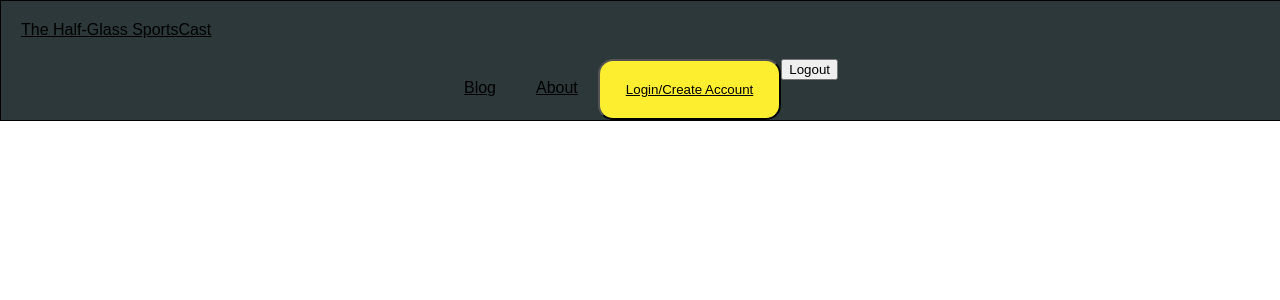
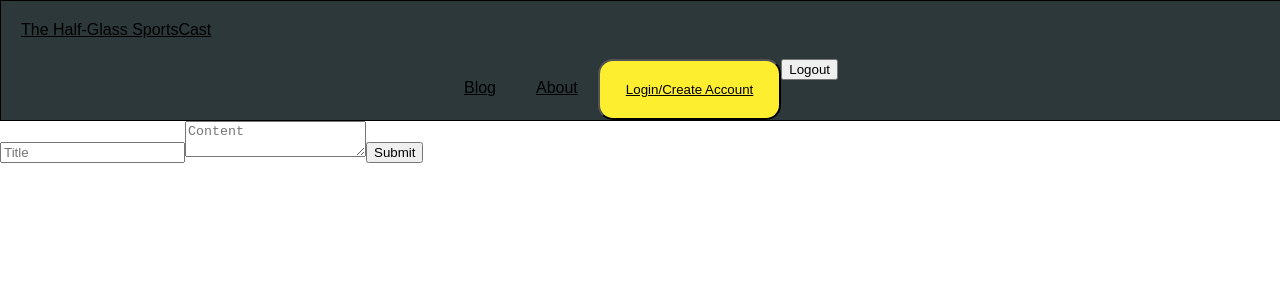
Before and after one commit to Tyler-Gosselin/Capstone-Front-End, a React (Create React App) app: page /create-blog in a window 1280 px wide. Shown: the top 300 px of the page. Built offline with nearby package versions, Linux system fonts and the light colour scheme; no server answers.

Commit message:
Add ability to create blogs

```diff
--- a/src/Components/App.js
+++ b/src/Components/App.js
@@ -8,6 +8,7 @@ import Blog from "./Pages/Blogs";
 import About from "./Pages/About";
 import AuthForm from "./Auth/AuthForm";
 import AuthContext from "./Contexts/Authcontext";
+import CreateBlog from "./Blogs/Create-Blog-Form";
 
 
 function App() {
@@ -22,8 +23,8 @@ function App() {
             <Route exact path="/" component={Home} />
             <Route path="/blog" component={Blog} />
             <Route path="/about" component={About} />
-
             <Route path="/auth" component={AuthForm} />
+            <Route path = "/create-blog" component={CreateBlog} />
           </Switch>
         </div>
       </Router>
--- a/src/Components/Auth/AuthForm.js
+++ b/src/Components/Auth/AuthForm.js
@@ -24,8 +24,10 @@ const AuthForm = () => {
       withCredentials: true,
     })
       .then((res) => {
-        console.log(res);
-        handleSuccessfulLogin();
+        if (res.data.message === "User Verified") {
+          console.log(res);
+          handleSuccessfulLogin(res.data.user_id);
+        }
       })
       .catch((err) => console.log(err));
   };
--- a/src/Components/Blogs/Create-Blog-Form.js
+++ b/src/Components/Blogs/Create-Blog-Form.js
@@ -0,0 +1,60 @@
+import axios from "axios";
+import React, { useContext, useState } from "react";
+import { useHistory } from "react-router-dom";
+import Authcontext from "../Contexts/Authcontext";
+
+const CreateBlog = () => {
+  const [title, setTitle] = useState("");
+  const [content, setContent] = useState("");
+
+  const { userId } = useContext(Authcontext);
+  let history = useHistory();
+
+
+  const handleSubmit = (e) => {
+    e.preventDefault();
+    axios({
+      method: "POST",
+      url: `http://localhost:5000/api/create-blog`,
+      data: {
+        title,
+        content,
+        user_id: userId,
+      },
+      withCredentials: true,
+    })
+      .then((res) => {
+        history.push("/blog");
+        console.log(res);
+      })
+      .catch((err) => {
+        console.log(err);
+      });
+  };
+
+  return (
+    <div className="create-blog-wrapper">
+      <div className=" create-form-wrapper">
+        <form onSubmit={handleSubmit}>
+          <input
+            type="text"
+            name="title"
+            placeholder="Title"
+            value={title}
+            onChange={(e) => setTitle(e.target.value)}
+          />
+          <textarea
+            type="text"
+            name="content"
+            placeholder="Content"
+            value={content}
+            onChange={(e) => setContent(e.target.value)}
+          />
+          <button type="submit"> Submit </button>
+        </form>
+      </div>
+    </div>
+  );
+};
+
+export default CreateBlog;
--- a/src/Components/Pages/Blogs.js
+++ b/src/Components/Pages/Blogs.js
@@ -1,4 +1,7 @@
-import React, { useState, useEffect, useContext } from "react";
+import React, { useContext } from "react";
+import { NavLink } from "react-router-dom";
+
+
 import BlogContext from "../Contexts/BlogContext";
 
 const Blog = () => {
@@ -9,8 +12,8 @@ const Blog = () => {
       return (
         <div key={blog.id}>
           <ul>
-          <h1>{blog.title}</h1>
-          <p>{blog.content}</p>
+            <h1>{blog.title}</h1>
+            <p>{blog.content}</p>
           </ul>
         </div>
       );
@@ -21,7 +24,9 @@ const Blog = () => {
     <div className="blog-content-wrapper">
       <div className="blogs-wrapper">{renderBlogs()}</div>
       <div className="create-blog-link">
-        <button> Create new blog </button>
+        <NavLink to="/create-blog">
+          <button>Create Blog</button>
+        </NavLink>
       </div>
     </div>
   );
--- a/src/Components/Providers/AuthProvider.js
+++ b/src/Components/Providers/AuthProvider.js
@@ -6,6 +6,7 @@ import AuthContext from "../Contexts/Authcontext";
 
 const AuthProvider = (props) => {
   const [ loggedInStatus, setLoggedInStatus] = useState("NOT_LOGGED_IN");
+  const [userId, setUserId] = useState(null)
   let history = useHistory()
 
   useEffect(() => {
@@ -15,15 +16,17 @@ const AuthProvider = (props) => {
       withCredentials: true,
     })
       .then((res) => {
-        if (res.data === "User Logged in Via Cookie") {
+        if (res.data.message === "User Logged in Via Cookie") {
+          setUserId(res.data.user_id)
           setLoggedInStatus("LOGGED_IN");
         }
       })
       .catch((err) => console.log(err));
   }, []);
 
-  const handleSuccessfulLogin = () => {
+  const handleSuccessfulLogin = (user_id) => {
     setLoggedInStatus("LOGGED_IN");
+    setUserId(user_id)
     history.push('/')
   };
 
@@ -43,6 +46,7 @@ const AuthProvider = (props) => {
 
   const state = {
     loggedInStatus,
+    userId,
     setLoggedInStatus,
     handleSuccessfulLogin,
     handleLogout,
--- a/src/Components/Providers/BlogProvider.js
+++ b/src/Components/Providers/BlogProvider.js
@@ -12,6 +12,7 @@ const BlogProvider = (props) => {
       url: "http://localhost:5000/api/get-blogs",
     })
       .then((res) => {
+        // how to append newblogs above older blogs
         setBlogs(res.data);
         console.log(res);
       })
--- a/src/style/Blogs.scss
+++ b/src/style/Blogs.scss
@@ -6,7 +6,7 @@
   padding: 15px 15px 0px 15px;
 
   .blogs-wrapper {
-    display: flex;
+    display: grid;
     justify-content: center;
     align-items: center;
     border: 1px solid black;
--- a/src/style/Home.scss
+++ b/src/style/Home.scss
@@ -9,6 +9,16 @@
     align-items: center;
     border: 1px solid black ;
     height: calc(100vh - 87px);
+
+    @include responsive(tab-land) {
+      font-size: 20px;
+    }
+    @include responsive(tab-port) {
+      font-size: 18px;
+    }
+    @include responsive(phone) {
+      font-size: 16px;
+    }
   }
 
   .recent-news-wrapper {
--- a/src/style/Main.scss
+++ b/src/style/Main.scss
@@ -1,3 +1,4 @@
+@import "./mediaqueries.scss";
 @import "./Nav.scss";
 @import "./Base.scss";
 @import "./Home.scss";
--- /dev/null
+++ b/src/style/mediaqueries.scss
@@ -0,0 +1,14 @@
+@mixin responsive($breakpoint) {
+  @if $breakpoint == phone {
+    @media (max-width:600px) { @content };
+  }
+  @if $breakpoint == tab-port {
+    @media (max-width:900px) { @content };
+  }
+  @if $breakpoint == tab-land {
+    @media (max-width:1400px) { @content };
+  }
+  @if $breakpoint == big-desktop {
+    @media (min-width:1800px) { @content };
+  }
+}
```
Also changed, not shown: src/Components/Auth/LogOutButton.js (line endings or trailing spaces).
